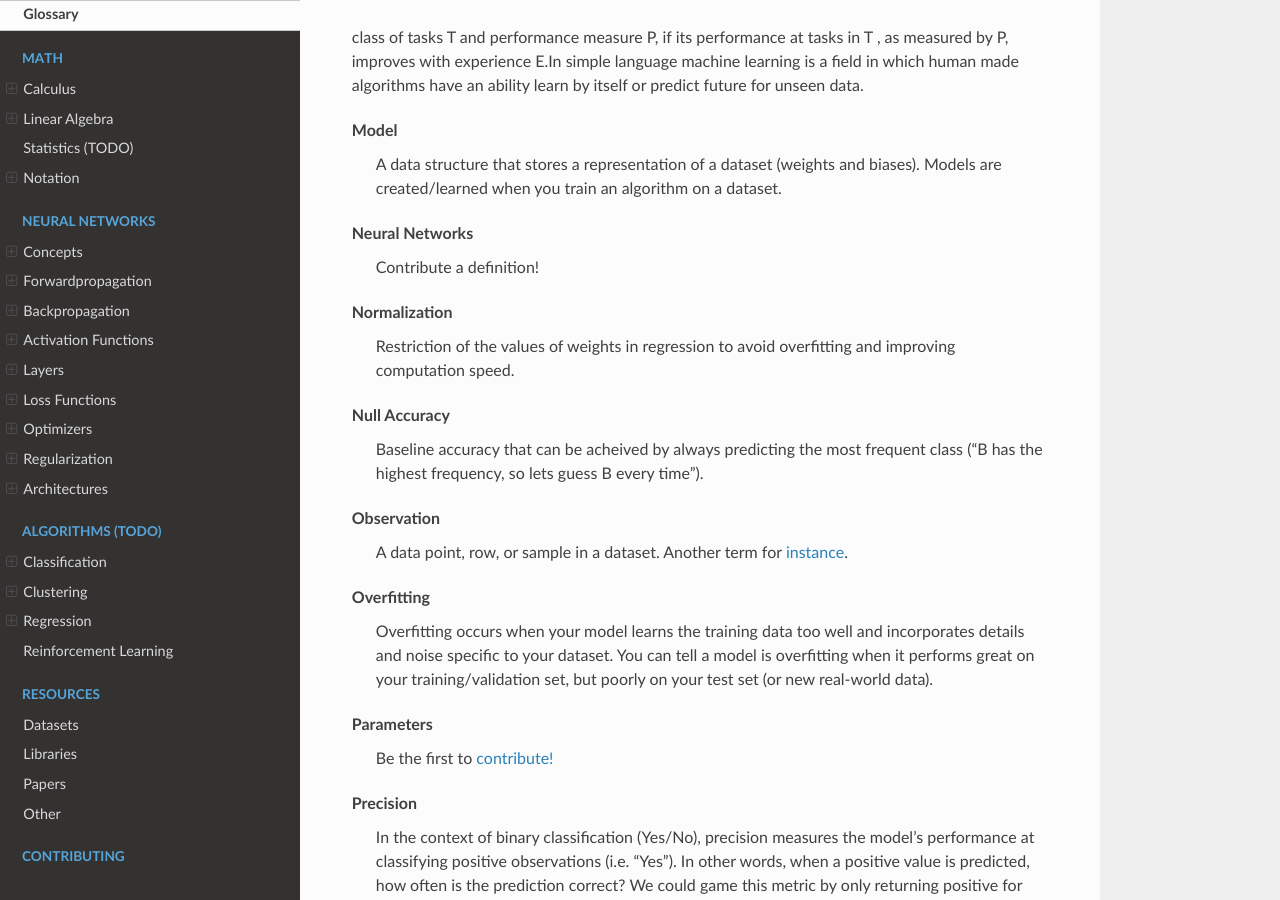
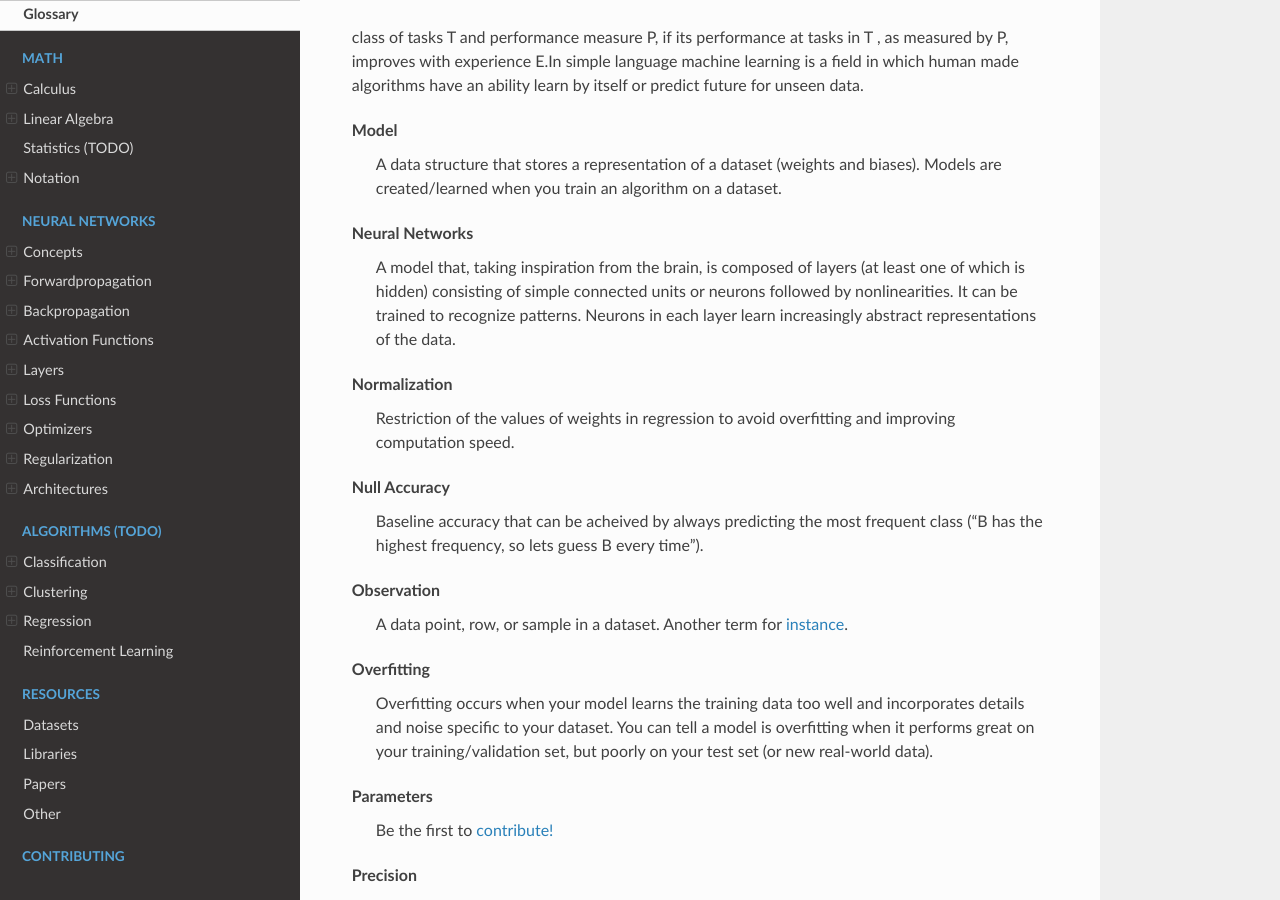
Before and after one commit to bfortuner/ml-glossary, a Sphinx documentation site: the page built from docs/glossary.rst, in a window 1280 px wide and 900 px high, scrolled down 3405 px. Built offline with Sphinx 7.4.7 and the Read the Docs theme 2.0.0, drawn with Linux system fonts in a browser that asks for light colours; pages that are not in the unit, such as notebooks, are missing from menus.

Commit message:
docs: glossary neural network

```diff
--- a/docs/glossary.rst
+++ b/docs/glossary.rst
@@ -154,7 +154,8 @@ Model
 .. _glossary_neural_networks:
 
 Neural Networks
-  Contribute a definition!
+  A model that, taking inspiration from the brain, is composed of layers (at least one of which is hidden) consisting of simple connected units or neurons followed by nonlinearities.
+  It can be trained to recognize patterns. Neurons in each layer learn increasingly abstract representations of the data.
 
 .. _glossary_normalization:
 
```
